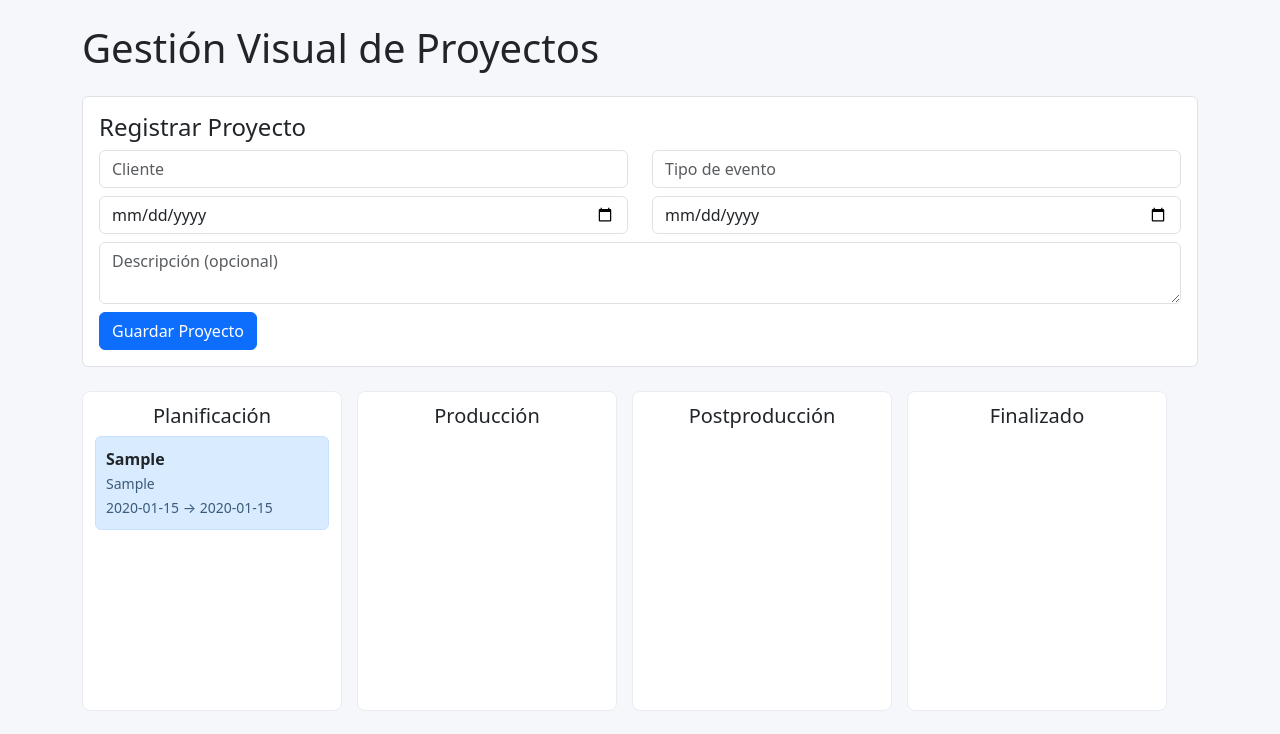
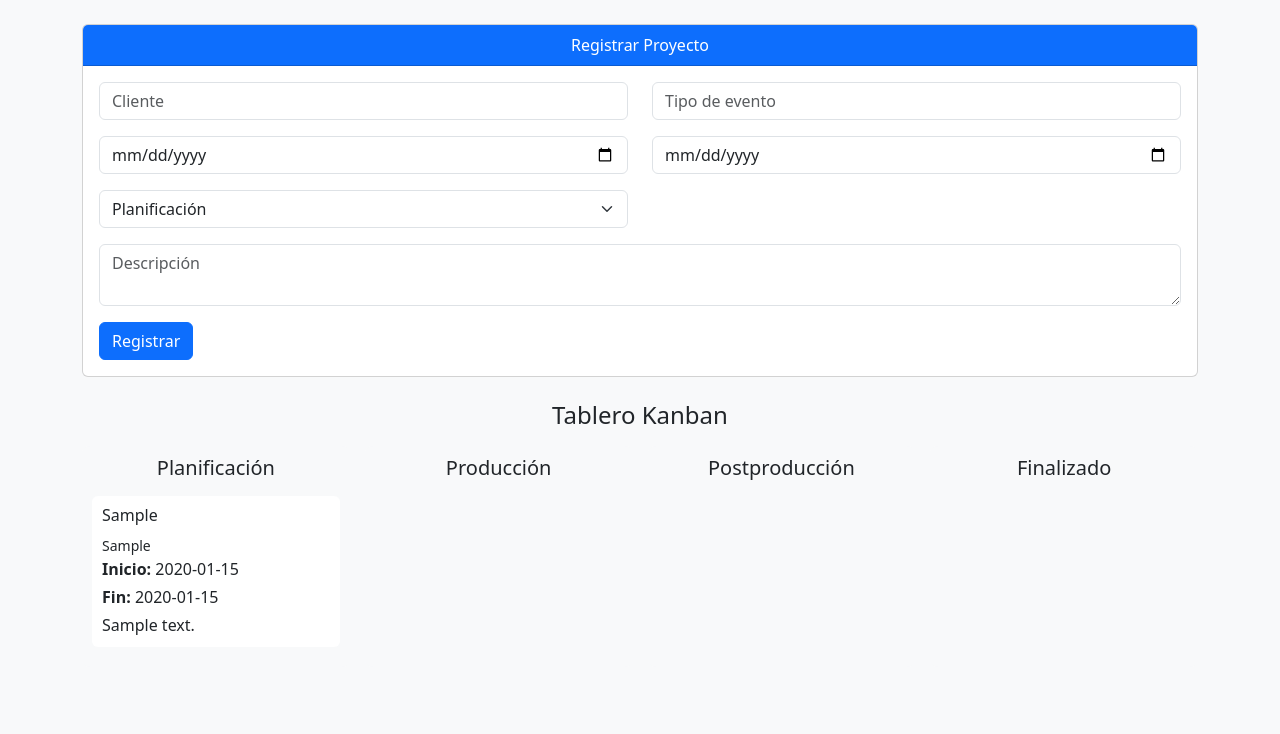
Before and after one commit to xdasd13/Gestion-de-Proyectos, a PHP site: page /public/registro.php in a window 1280 px wide. Shown: the top 734 px of the page. Run offline with PHP 8.4, Linux system fonts and the light colour scheme; tables that the repository leaves empty hold one stand-in row (values such as "Sample post").

Commit message:
proceso principal v1.1

```diff
--- a/app/database/bd.sql
+++ b/app/database/bd.sql
@@ -1,5 +1,4 @@
 CREATE DATABASE gestion_proyectos;
-
 
 USE gestion_proyectos;
 
--- a/public/registro.php
+++ b/public/registro.php
@@ -1,191 +1,185 @@
 <?php
-// seguridad básica de sesión y CSRF
-session_start();
-if (empty($_SESSION['csrf'])) {
-    $_SESSION['csrf'] = bin2hex(random_bytes(32));
+$host = "localhost";
+$user = "root";
+$pass = "";
+$db = "gestion_proyectos";
+
+$conn = new mysqli($host, $user, $pass, $db);
+if ($conn->connect_error) {
+    die("Error de conexión: " . $conn->connect_error);
 }
 
-// Zona horaria (Perú) y charset
-date_default_timezone_set('America/Lima');
+// =======================
+// Procesar formulario de registro
+// =======================
+$mensaje = "";
+$tipo_alerta = "";
 
-// Conexión segura
-$conexion = new mysqli("localhost", "root", "", "gestion_proyectos");
-if ($conexion->connect_error) {
-    die("Error de conexión: " . $conexion->connect_error);
-}
-$conexion->set_charset('utf8mb4');
+if ($_SERVER["REQUEST_METHOD"] == "POST" && isset($_POST['registro'])) {
+    $cliente = trim($_POST['cliente']);
+    $tipo_evento = trim($_POST['tipo_evento']);
+    $fecha_inicio = $_POST['fecha_inicio'];
+    $fecha_fin = $_POST['fecha_fin'];
+    $estado = $_POST['estado'];
+    $descripcion = trim($_POST['descripcion']);
+    $hoy = date("Y-m-d");
 
-// Helper para escapar salidas (XSS)
-function e($s) { return htmlspecialchars((string)$s, ENT_QUOTES, 'UTF-8'); }
-
-// Estados válidos
-$ESTADOS_VALIDOS = ['Planificación','Producción','Postproducción','Finalizado'];
-
-// ---- Registro con validaciones estrictas ----
-$errores = [];
-$exito = null;
-
-if ($_SERVER['REQUEST_METHOD'] === 'POST' && isset($_POST['crear_proyecto'])) {
-
-    // Validar CSRF
-    $csrf = $_POST['csrf'] ?? '';
-    if (!hash_equals($_SESSION['csrf'], $csrf)) {
-        $errores[] = "Solicitud no válida (CSRF). Recarga la página.";
-    }
-
-    // Recoger datos
-    $cliente      = trim($_POST['cliente'] ?? '');
-    $tipo_evento  = trim($_POST['tipo_evento'] ?? '');
-    $fecha_inicio = trim($_POST['fecha_inicio'] ?? '');
-    $fecha_fin    = trim($_POST['fecha_fin'] ?? '');
-    $descripcion  = trim($_POST['descripcion'] ?? '');
-
-    // Reglas de validación
-    // Longitudes razonables
-    if ($cliente === '' || mb_strlen($cliente) < 2 || mb_strlen($cliente) > 120) {
-        $errores[] = "El nombre del cliente debe tener entre 2 y 120 caracteres.";
-    }
-    if ($tipo_evento === '' || mb_strlen($tipo_evento) < 3 || mb_strlen($tipo_evento) > 120) {
-        $errores[] = "El tipo de evento debe tener entre 3 y 120 caracteres.";
-    }
-    if (mb_strlen($descripcion) > 2000) {
-        $errores[] = "La descripción no puede exceder 2000 caracteres.";
-    }
-
-    // Fechas: formato y lógica
-    $hoy = (new DateTime('today'))->format('Y-m-d');
-    $fmt = '/^\d{4}-\d{2}-\d{2}$/';
-
-    if (!preg_match($fmt, $fecha_inicio) || !preg_match($fmt, $fecha_fin)) {
-        $errores[] = "Las fechas deben tener formato YYYY-MM-DD.";
+    if (empty($cliente) || empty($tipo_evento) || empty($fecha_inicio) || empty($fecha_fin)) {
+        $mensaje = "Todos los campos son obligatorios.";
+        $tipo_alerta = "danger";
+    } elseif ($fecha_inicio < $hoy) {
+        $mensaje = "La fecha de inicio no puede ser anterior a hoy.";
+        $tipo_alerta = "danger";
+    } elseif ($fecha_fin <= $fecha_inicio) {
+        $mensaje = "La fecha de fin debe ser posterior a la fecha de inicio.";
+        $tipo_alerta = "danger";
     } else {
-        // No permitir pasado y coherencia inicio/fin
-        if ($fecha_inicio < $hoy) {
-            $errores[] = "La fecha de inicio no puede ser anterior a hoy ($hoy).";
-        }
-        if ($fecha_fin < $fecha_inicio) {
-            $errores[] = "La fecha de fin no puede ser anterior a la fecha de inicio.";
-        }
-    }
-
-    // Regla de negocio: un cliente no puede tener 2+ servicios agendados (activos)
-    // Activos = estados diferentes de 'Finalizado'
-    if (empty($errores)) {
-        $sql = "SELECT COUNT(*) AS c FROM proyectos WHERE cliente = ? AND estado <> 'Finalizado'";
-        $stmt = $conexion->prepare($sql);
-        $stmt->bind_param('s', $cliente);
+        // Evitar duplicados
+        $stmt = $conn->prepare("SELECT id FROM proyectos WHERE cliente=? AND tipo_evento=? AND fecha_inicio=?");
+        $stmt->bind_param("sss", $cliente, $tipo_evento, $fecha_inicio);
         $stmt->execute();
-        $res = $stmt->get_result()->fetch_assoc();
-        $stmt->close();
-
-        if (($res['c'] ?? 0) > 0) {
-            $errores[] = "El cliente ya tiene un servicio activo. Finaliza el actual antes de agendar otro.";
-        }
-    }
-
-    // Insertar si todo está OK
-    if (empty($errores)) {
-        $estadoInicial = 'Planificación';
-        $sql = "INSERT INTO proyectos (cliente, tipo_evento, fecha_inicio, fecha_fin, descripcion, estado)
-                VALUES (?, ?, ?, ?, ?, ?)";
-        $stmt = $conexion->prepare($sql);
-        $stmt->bind_param('ssssss', $cliente, $tipo_evento, $fecha_inicio, $fecha_fin, $descripcion, $estadoInicial);
-
-        if ($stmt->execute()) {
-            $exito = "Proyecto registrado correctamente.";
+        $stmt->store_result();
+        if ($stmt->num_rows > 0) {
+            $mensaje = "Este cliente ya tiene un proyecto en esa fecha.";
+            $tipo_alerta = "warning";
         } else {
-            $errores[] = "Error al guardar el proyecto: " . e($conexion->error);
+            $stmt = $conn->prepare("INSERT INTO proyectos (cliente, tipo_evento, fecha_inicio, fecha_fin, estado, descripcion) VALUES (?, ?, ?, ?, ?, ?)");
+            $stmt->bind_param("ssssss", $cliente, $tipo_evento, $fecha_inicio, $fecha_fin, $estado, $descripcion);
+            if ($stmt->execute()) {
+                $mensaje = "Proyecto registrado exitosamente.";
+                $tipo_alerta = "success";
+            } else {
+                $mensaje = "Error: " . $stmt->error;
+                $tipo_alerta = "danger";
+            }
         }
         $stmt->close();
     }
 }
 
-// ---- Consulta segura por estado ----
-function obtenerProyectos($estado, $conexion) {
-    $sql = "SELECT id, cliente, tipo_evento, fecha_inicio, fecha_fin, estado
-            FROM proyectos WHERE estado = ? ORDER BY fecha_inicio ASC, id DESC";
-    $stmt = $conexion->prepare($sql);
-    $stmt->bind_param('s', $estado);
+// =======================
+// API interna para actualizar estado vía AJAX
+// =======================
+if ($_SERVER["REQUEST_METHOD"] == "POST" && isset($_POST['cambiar_estado'])) {
+    $id = intval($_POST['id']);
+    $nuevo_estado = $_POST['nuevo_estado'];
+    $stmt = $conn->prepare("UPDATE proyectos SET estado=? WHERE id=?");
+    $stmt->bind_param("si", $nuevo_estado, $id);
     $stmt->execute();
-    return $stmt->get_result();
+    echo json_encode(["success" => true]);
+    exit;
 }
 
+// =======================
+// Obtener proyectos por estado
+// =======================
+$estados = ["Planificación", "Producción", "Postproducción", "Finalizado"];
+$proyectos_por_estado = [];
+
+foreach ($estados as $estado) {
+    $stmt = $conn->prepare("SELECT * FROM proyectos WHERE estado=? ORDER BY fecha_inicio ASC");
+    $stmt->bind_param("s", $estado);
+    $stmt->execute();
+    $result = $stmt->get_result();
+    $proyectos_por_estado[$estado] = $result->fetch_all(MYSQLI_ASSOC);
+}
+$conn->close();
 ?>
 <!DOCTYPE html>
 <html lang="es">
 <head>
-<meta charset="UTF-8">
-<title>Gestión de Proyectos - Kanban</title>
-<link rel="stylesheet" href="https://cdn.jsdelivr.net/npm/bootstrap@5.3.2/dist/css/bootstrap.min.css">
-<style>
-    body { background:#f5f7fb; }
-    .kanban { display:flex; gap:15px; flex-wrap:wrap; }
-    .columna { background:#fff; padding:12px; border-radius:8px; width:23%; min-width:260px; min-height:320px; border:1px solid #e9edf3; }
-    .tarjeta { background:#d9ecff; padding:10px; margin-bottom:10px; border-radius:6px; border:1px solid #c7e0ff; }
-    .tarjeta small { color:#3b5b7a; }
-</style>
+    <meta charset="UTF-8">
+    <title>Kanban Interactivo</title>
+    <link href="https://cdn.jsdelivr.net/npm/bootstrap@5.3.2/dist/css/bootstrap.min.css" rel="stylesheet">
+    <style>
+        .kanban-board { display: flex; gap: 15px; overflow-x: auto; padding-bottom: 10px; }
+        .kanban-column { background: #f8f9fa; border-radius: 8px; flex: 1; min-width: 250px; padding: 10px; }
+        .kanban-card { background: white; border-radius: 6px; padding: 10px; margin-bottom: 10px; cursor: grab; }
+        .kanban-card.dragging { opacity: 0.5; }
+        .kanban-column.drag-over { background: #e3f2fd; }
+    </style>
 </head>
-<body class="p-4">
+<body class="bg-light">
+<div class="container mt-4">
 
-<div class="container">
-    <h1 class="mb-4">Gestión Visual de Proyectos</h1>
-
-    <?php if ($errores): ?>
-        <div class="alert alert-danger">
-            <strong>Corrige lo siguiente:</strong><br>
-            <?php foreach ($errores as $e) echo "• " . e($e) . "<br>"; ?>
+    <!-- Formulario -->
+    <div class="card mb-4">
+        <div class="card-header bg-primary text-white text-center">Registrar Proyecto</div>
+        <div class="card-body">
+            <?php if (!empty($mensaje)): ?>
+                <div class="alert alert-<?= $tipo_alerta ?>"><?= $mensaje ?></div>
+            <?php endif; ?>
+            <form method="POST">
+                <input type="hidden" name="registro" value="1">
+                <div class="row">
+                    <div class="col-md-6 mb-3"><input type="text" name="cliente" placeholder="Cliente" class="form-control" required></div>
+                    <div class="col-md-6 mb-3"><input type="text" name="tipo_evento" placeholder="Tipo de evento" class="form-control" required></div>
+                    <div class="col-md-6 mb-3"><input type="date" name="fecha_inicio" class="form-control" required></div>
+                    <div class="col-md-6 mb-3"><input type="date" name="fecha_fin" class="form-control" required></div>
+                    <div class="col-md-6 mb-3">
+                        <select name="estado" class="form-select">
+                            <?php foreach ($estados as $estado): ?>
+                                <option value="<?= $estado ?>"><?= $estado ?></option>
+                            <?php endforeach; ?>
+                        </select>
+                    </div>
+                    <div class="col-md-12 mb-3"><textarea name="descripcion" placeholder="Descripción" class="form-control"></textarea></div>
+                </div>
+                <button type="submit" class="btn btn-primary">Registrar</button>
+            </form>
         </div>
-    <?php endif; ?>
-
-    <?php if ($exito): ?>
-        <div class="alert alert-success"><?= e($exito) ?></div>
-    <?php endif; ?>
-
-    <!-- Formulario para registrar proyecto -->
-    <form method="POST" class="mb-4 p-3 bg-white border rounded">
-        <h4>Registrar Proyecto</h4>
-        <input type="hidden" name="csrf" value="<?= e($_SESSION['csrf']) ?>">
-        <div class="row mb-2">
-            <div class="col">
-                <input type="text" name="cliente" class="form-control" placeholder="Cliente" maxlength="120" required>
-            </div>
-            <div class="col">
-                <input type="text" name="tipo_evento" class="form-control" placeholder="Tipo de evento" maxlength="120" required>
-            </div>
-        </div>
-        <div class="row mb-2">
-            <?php $hoyInput = (new DateTime('today'))->format('Y-m-d'); ?>
-            <div class="col">
-                <input type="date" name="fecha_inicio" class="form-control" required min="<?= e($hoyInput) ?>">
-            </div>
-            <div class="col">
-                <input type="date" name="fecha_fin" class="form-control" required min="<?= e($hoyInput) ?>">
-            </div>
-        </div>
-        <textarea name="descripcion" class="form-control mb-2" placeholder="Descripción (opcional)" maxlength="2000"></textarea>
-        <button name="crear_proyecto" class="btn btn-primary">Guardar Proyecto</button>
-    </form>
+    </div>
 
     <!-- Tablero Kanban -->
-    <div class="kanban">
-        <?php
-        $estados = ['Planificación','Producción','Postproducción','Finalizado'];
-        foreach ($estados as $estado):
-        ?>
-        <div class="columna">
-            <h5 class="text-center"><?= e($estado) ?></h5>
-            <?php $proyectos = obtenerProyectos($estado, $conexion); ?>
-            <?php while ($p = $proyectos->fetch_assoc()): ?>
-                <div class="tarjeta">
-                    <strong><?= e($p['cliente']) ?></strong><br>
-                    <small><?= e($p['tipo_evento']) ?></small><br>
-                    <small><?= e($p['fecha_inicio']) ?> → <?= e($p['fecha_fin']) ?></small>
-                </div>
-            <?php endwhile; ?>
-        </div>
+    <h4 class="mb-3 text-center">Tablero Kanban</h4>
+    <div class="kanban-board">
+        <?php foreach ($estados as $estado): ?>
+            <div class="kanban-column" data-estado="<?= $estado ?>">
+                <h5 class="text-center mb-3"><?= $estado ?></h5>
+                <?php foreach ($proyectos_por_estado[$estado] as $proyecto): ?>
+                    <div class="kanban-card" draggable="true" data-id="<?= $proyecto['id'] ?>">
+                        <h6><?= htmlspecialchars($proyecto['cliente']) ?></h6>
+                        <small><?= htmlspecialchars($proyecto['tipo_evento']) ?></small>
+                        <p class="mb-1"><strong>Inicio:</strong> <?= $proyecto['fecha_inicio'] ?></p>
+                        <p class="mb-1"><strong>Fin:</strong> <?= $proyecto['fecha_fin'] ?></p>
+                        <p class="mb-0"><?= nl2br(htmlspecialchars($proyecto['descripcion'])) ?></p>
+                    </div>
+                <?php endforeach; ?>
+            </div>
         <?php endforeach; ?>
     </div>
 </div>
 
+<script>
+document.querySelectorAll('.kanban-card').forEach(card => {
+    card.addEventListener('dragstart', e => {
+        card.classList.add('dragging');
+        e.dataTransfer.setData('text/plain', card.dataset.id);
+    });
+    card.addEventListener('dragend', () => card.classList.remove('dragging'));
+});
+
+document.querySelectorAll('.kanban-column').forEach(column => {
+    column.addEventListener('dragover', e => {
+        e.preventDefault();
+        column.classList.add('drag-over');
+    });
+    column.addEventListener('dragleave', () => column.classList.remove('drag-over'));
+    column.addEventListener('drop', e => {
+        e.preventDefault();
+        column.classList.remove('drag-over');
+        const idProyecto = e.dataTransfer.getData('text/plain');
+        const card = document.querySelector(`.kanban-card[data-id="${idProyecto}"]`);
+        column.appendChild(card);
+
+        // Llamada AJAX para actualizar en la BD
+        fetch("", {
+            method: "POST",
+            headers: {"Content-Type": "application/x-www-form-urlencoded"},
+            body: `cambiar_estado=1&id=${idProyecto}&nuevo_estado=${encodeURIComponent(column.dataset.estado)}`
+        });
+    });
+});
+</script>
 </body>
 </html>
```
